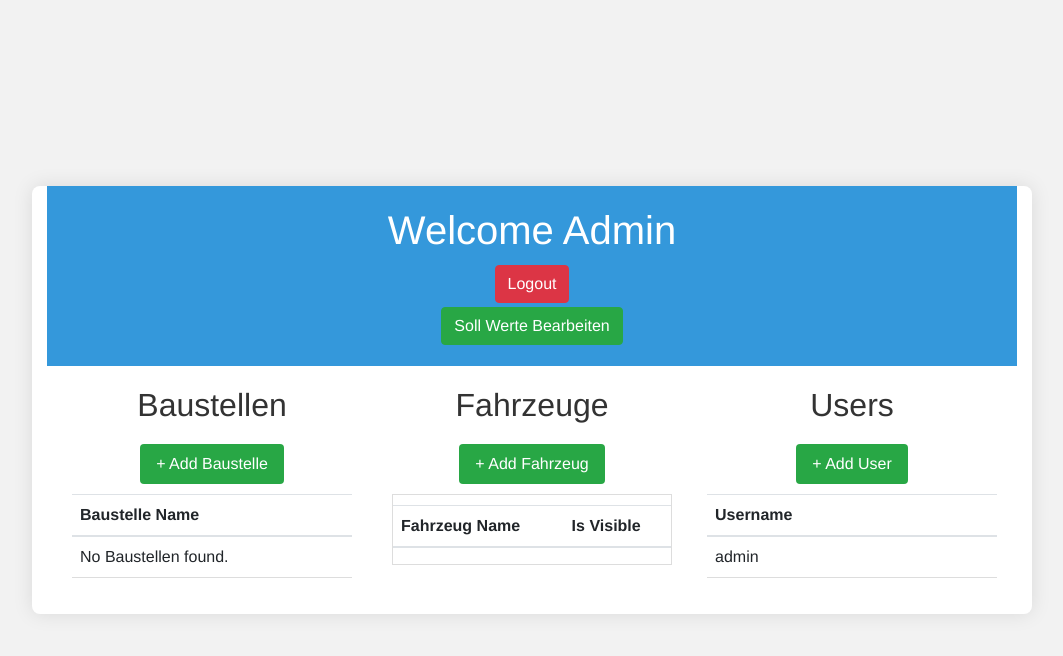
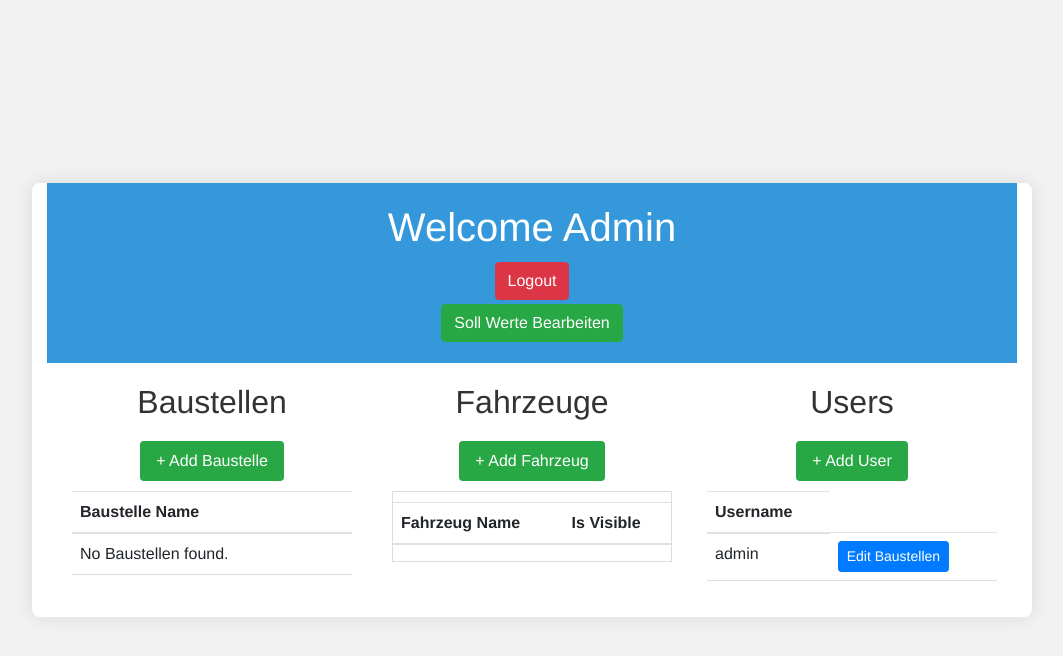
Before and after one commit to mammadli98/constructionSite, a Django app: page /adminView/ in a window 1280 px wide. Shown: the top 656 px of the page, without its empty margins (108-1171 px from the left). Run offline with Django 4.2, Linux system fonts and the light colour scheme; a user stored in the database is signed in; data comes from the database, SQL or seed files in the repository; both versions use the stored data as it was after the commit; data that the repository does not hold is empty; some libraries are stand-ins or nearby versions.

Commit message:
Admin can gives permission for baustellen

```diff
--- a/myapp/models.py
+++ b/myapp/models.py
@@ -6,6 +6,10 @@
     age = models.IntegerField(null=True, blank=True)
     address = models.CharField(max_length=255, null=True, blank=True)
     pruefer = models.BooleanField(default=False)
+    baustellen = models.ManyToManyField(
+        'newBaustelle',
+        related_name="baustellen"
+    )
 
 class newBaustelle(models.Model):
     baustelleName=models.CharField(max_length=30)
--- a/myapp/views.py
+++ b/myapp/views.py
@@ -31,6 +31,14 @@
 
 GLOBAL_DIR = "/home/mammadli98/Documents/huseynSiemens/Protokols/"
 
+def update_baustellen(request, user_id):
+    if request.method == 'POST':
+        user = get_object_or_404(CustomUser, id=user_id)
+        baustellen_ids = request.POST.getlist('baustellen')
+        baustellen = newBaustelle.objects.filter(id__in=baustellen_ids)
+        user.baustellen.set(baustellen)
+        return redirect("/adminView/")
+
 def login(request):
     if request.method == 'POST':
         username = request.POST['username']
@@ -41,6 +49,7 @@
         if user is not None:
             auth.login(request, user)
             request.session['username'] = username
+            request.session['id'] = user.id
             if username == 'admin':
                 return redirect("adminView/")
             elif user.pruefer == True:
@@ -181,6 +190,7 @@
             email = request.POST.get('email')
             adresse = request.POST.get('adresse')
             pruefer = request.POST.get('pruefer')
+            baustellen_ids = request.POST.getlist('baustellen')
             # Create the user
             new_user = CustomUser(username=username)
             new_user.set_password(password)
@@ -189,6 +199,10 @@
             new_user.email = email
             new_user.address = adresse
             new_user.pruefer = pruefer
+            new_user.save()
+            for baustelle_id in baustellen_ids:
+                baustelle = newBaustelle.objects.get(id=baustelle_id)
+                new_user.baustellen.add(baustelle)
             new_user.save()
 
         return redirect('/adminView/')
@@ -225,10 +239,12 @@
         userPasswordForm = PasswordChangeForm(request.user)
 
     username = request.session.get('username', '')
+    id = request.session.get('id', '')
+    baustelle = CustomUser.objects.get(id=id).baustellen.all()
 
     context = {
         'username': username,
-        'baustellen_list': newBaustelle.objects.all(),
+        'baustellen_list': baustelle,
         'fahrzeug_list': newFahrzeug.objects.all(),
         'userPassword_form': userPasswordForm,
         'modal_show': modal_show  # Pass this flag to the template
@@ -240,7 +256,12 @@
     username = request.session.get('username', '')
     fahrzeug_id = request.GET.get('fahrzeugId', None)
 
-    protocols = newFahrzeug.objects.all()
+    user_id = request.session.get('id', '')
+    user = CustomUser.objects.get(id=user_id)
+    user_baustellen = user.baustellen.all()
+
+    # Filter newFahrzeug objects where baustelle is in user's baustellen
+    protocols = newFahrzeug.objects.filter(baustelle__in=user_baustellen)
     filter_form = ProtocolFilterForm(request.GET or None)
     # Apply filters based on form input
     if filter_form.is_valid():
--- a/siemens/urls.py
+++ b/siemens/urls.py
@@ -28,6 +28,7 @@
     path('prueferView/', views.prueferView, name='pruefer_view'),
     path('change-password/', views.userView, name='change_password'),
     path('sollWertView/', views.sollWertView, name='soll_wert_view'),
+    path('update-baustellen/<int:user_id>/', views.update_baustellen, name='update_baustellen'),
 
     path('update_fahrzeug_visibility/<int:fahrzeug_id>/', views.update_fahrzeug_visibility, name='update_fahrzeug_visibility'),
     path('reset/<int:fahrzeug_id>/<str:protokol>', views.reset, name='reset'),
--- a/templates/adminView.html
+++ b/templates/adminView.html
@@ -6,6 +6,7 @@
     <meta name="viewport" content="width=device-width, initial-scale=1.0">
     <title>Admin Dashboard</title>
     <link href="https://stackpath.bootstrapcdn.com/bootstrap/4.3.1/css/bootstrap.min.css" rel="stylesheet">
+    <link rel="stylesheet" href="https://stackpath.bootstrapcdn.com/bootstrap/4.5.2/css/bootstrap.min.css">
     <link rel="stylesheet" href="{% static 'myapp/adminView.css' %}">
 </head>
 <body>
@@ -159,6 +160,14 @@
                                         <input type="hidden" name="pruefer" value="False">
                                         <input type="checkbox" id="pruefer" name="pruefer" value="True">
                                     </div>
+                                    <div class="form-group">
+                                        <label for="baustellen">Baustellen auswählen</label>
+                                        <select class="form-control" id="baustellen" name="baustellen" multiple required>
+                                            {% for baustelle in baustellen_list %}
+                                                <option value="{{ baustelle.id }}">{{ baustelle.baustelleName }}</option>
+                                            {% endfor %}
+                                        </select>
+                                    </div>
                                     <button type="submit" class="btn btn-success">Save User</button>
                                 </form>
                             </div>
@@ -175,10 +184,19 @@
                         {% for user in user_list %}
                         <tr>
                             <td>{{ user.username }}</td>
+                            <td>
+                                <!-- Button to open modal -->
+                                <button type="button"
+                                        class="btn btn-primary btn-sm"
+                                        data-toggle="modal"
+                                        data-target="#editModal{{ user.id }}">
+                                    Edit Baustellen
+                                </button>
+                            </td>
                         </tr>
                         {% empty %}
                         <tr>
-                            <td>No Users found.</td>
+                            <td colspan="2">No users found.</td>
                         </tr>
                         {% endfor %}
                     </tbody>
@@ -187,6 +205,40 @@
         </div>
     </div>
 
+    <!-- Modals for each user -->
+    {% for user in user_list %}
+    <div class="modal fade" id="editModal{{ user.id }}" tabindex="-1" role="dialog" aria-labelledby="modalLabel{{ user.id }}" aria-hidden="true">
+      <div class="modal-dialog" role="document">
+        <form method="post" action="{% url 'update_baustellen' user.id %}">
+          {% csrf_token %}
+          <div class="modal-content">
+            <div class="modal-header">
+              <h5 class="modal-title" id="modalLabel{{ user.id }}">Edit Baustellen for {{ user.username }}</h5>
+              <button type="button" class="close" data-dismiss="modal" aria-label="Close">&times;</button>
+            </div>
+            <div class="modal-body">
+              <div class="form-group">
+                <label>Select Baustellen</label>
+                <select class="form-control" name="baustellen" multiple>
+                  {% for baustelle in baustellen_list %}
+                  <option value="{{ baustelle.id }}"
+                    {% if baustelle in user.baustellen.all %}selected{% endif %}>
+                    {{ baustelle.baustelleName }}
+                  </option>
+                  {% endfor %}
+                </select>
+              </div>
+            </div>
+            <div class="modal-footer">
+              <button type="submit" class="btn btn-success">Save</button>
+              <button type="button" class="btn btn-secondary" data-dismiss="modal">Close</button>
+            </div>
+          </div>
+        </form>
+      </div>
+    </div>
+    {% endfor %}
+
     <!-- Include external JavaScript file -->
     <script src="{% static 'myapp/adminView.js' %}"></script>
 
@@ -194,5 +246,10 @@
     <script src="https://code.jquery.com/jquery-3.3.1.slim.min.js"></script>
     <script src="https://cdnjs.cloudflare.com/ajax/libs/popper.js/1.14.7/umd/popper.min.js"></script>
     <script src="https://stackpath.bootstrapcdn.com/bootstrap/4.3.1/js/bootstrap.min.js"></script>
+
+     <!-- Bootstrap JS (for modal functionality) -->
+     <script src="https://code.jquery.com/jquery-3.5.1.slim.min.js"></script>
+     <script src="https://cdn.jsdelivr.net/npm/bootstrap@4.5.2/dist/js/bootstrap.bundle.min.js"></script>
+
 </body>
 </html>
```
Also changed, not shown: db.sqlite3, myapp/migrations/0032_customuser_baustellen.py (added).
